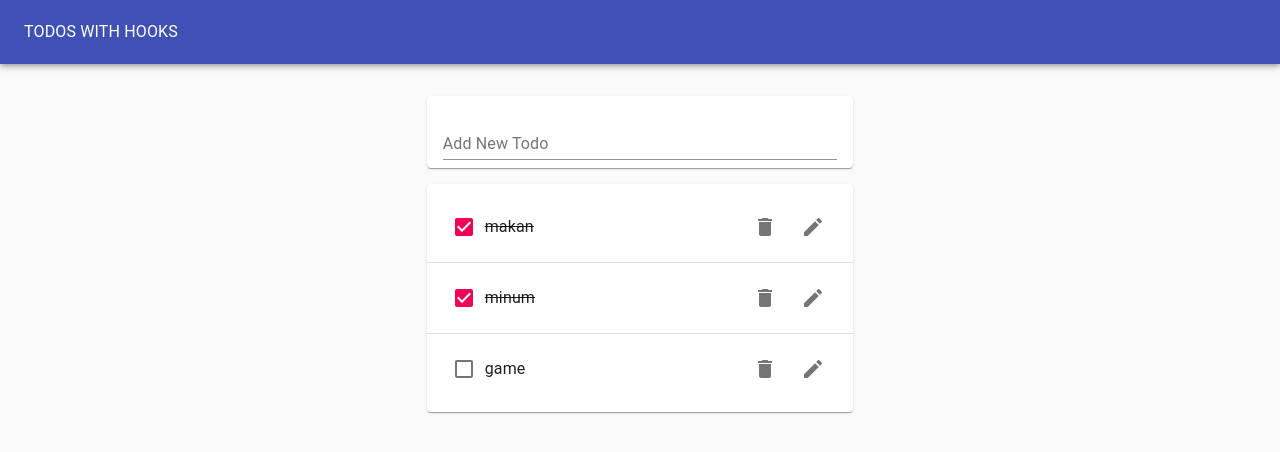
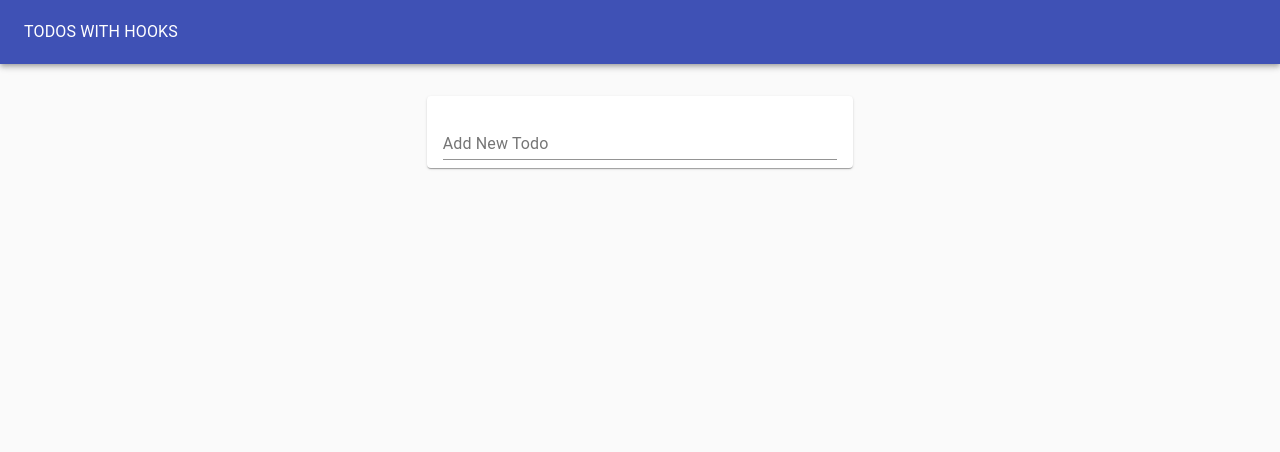
Before and after one commit to xvferdy/todo-app-hooks, a React (Create React App) app: page / in a window 1280 px wide. Shown: the top 452 px of the page. Built offline with nearby package versions, Linux system fonts and the light colour scheme.

Commit message:
Store to localStorage, useEffect()

```diff
--- a/src/TodoApp.js
+++ b/src/TodoApp.js
@@ -1,4 +1,4 @@
-import React, { useState } from "react";
+import React, { useState, useEffect } from "react";
 
 import Typography from "@material-ui/core/Typography";
 import Paper from "@material-ui/core/Paper";
@@ -13,14 +13,20 @@
 import TodoForm from "./TodoForm";
 
 function TodoApp() {
-  const initialTodos = [
-    { id: 1, task: "makan", completed: true },
-    { id: 2, task: "minum", completed: true },
-    { id: 3, task: "game", completed: false },
-  ];
+  const initialTodos = JSON.parse(window.localStorage.getItem("todos") || "[]");
+
+  // const initialTodos = [
+  //   { id: 1, task: "makan", completed: true },
+  //   { id: 2, task: "minum", completed: true },
+  //   { id: 3, task: "game", completed: false },
+  // ];
 
   const [todos, setTodos] = useState(initialTodos);
   // console.log(todos);
+
+  useEffect(() => {
+    window.localStorage.setItem("todos", JSON.stringify(todos));
+  }, [todos]);
 
   //adding new todo, from todo form
   const addTodo = (newTodoText) => {
--- a/src/TodoList.js
+++ b/src/TodoList.js
@@ -7,7 +7,7 @@
 
 function TodoList({ todos, removeTodo, toggleTodo, editTodo }) {
   // console.log(props);
-
+  if (todos.length) {
     return (
       <Paper>
         <List>
@@ -31,5 +31,7 @@
       </Paper>
     );
   }
+  return null;
+}
 
 export default TodoList;
```
Lines whose indentation alone changed are shown as unchanged.
